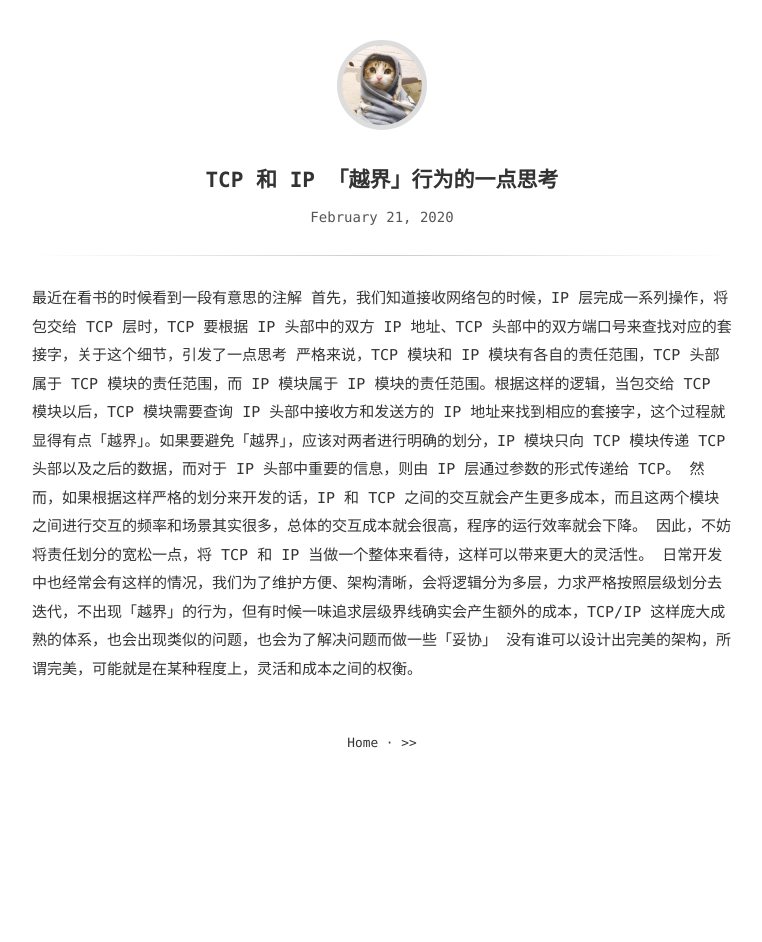
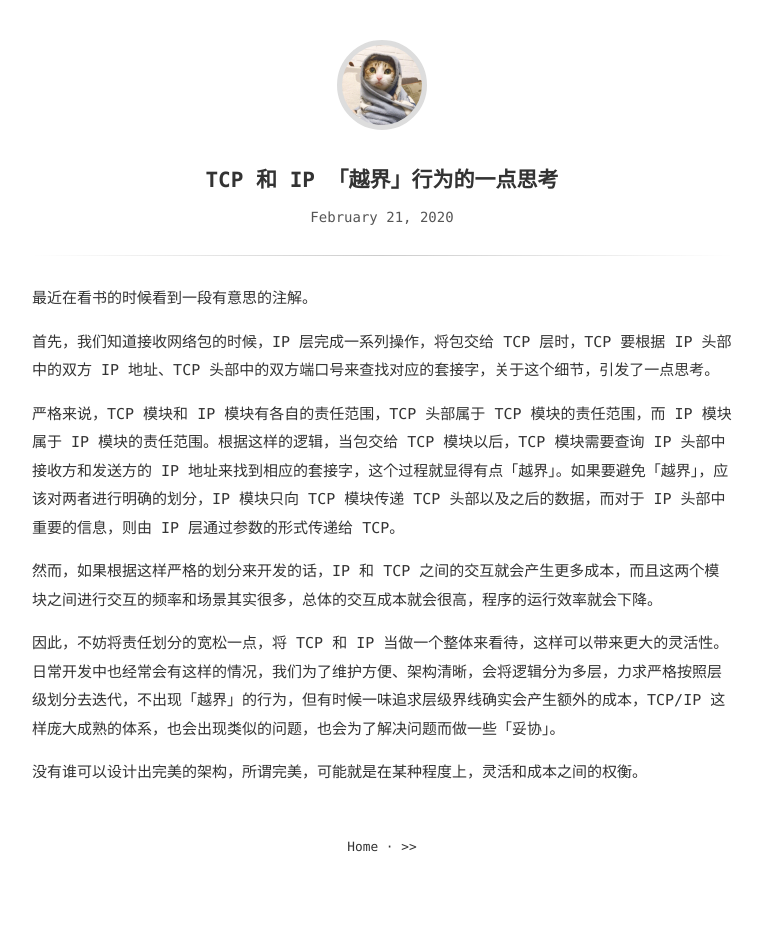
Before and after one commit to linkexin/linkexin.github.io, a Jekyll site: the page built from _posts/2020-02-21- TCP 和 IP 「越界」行为的一点思考.md, in a window 1280 px wide. Shown: the whole page, without its empty margins (258-1020 px from the left). Built offline with Jekyll 4.4.1, drawn with Linux system fonts in a browser that asks for light colours; before the commit the page ends 900 px from its top, so only the background shows below that.

Commit message:
格式修改

```diff
--- a/_posts/2020-02-21- TCP 和 IP 「越界」行为的一点思考.md
+++ b/_posts/2020-02-21- TCP 和 IP 「越界」行为的一点思考.md
@@ -2,10 +2,15 @@
 title: TCP 和 IP 「越界」行为的一点思考
 ---
 
-最近在看书的时候看到一段有意思的注解
-首先，我们知道接收网络包的时候，IP 层完成一系列操作，将包交给 TCP 层时，TCP 要根据 IP 头部中的双方 IP 地址、TCP 头部中的双方端口号来查找对应的套接字，关于这个细节，引发了一点思考
+最近在看书的时候看到一段有意思的注解。
+
+首先，我们知道接收网络包的时候，IP 层完成一系列操作，将包交给 TCP 层时，TCP 要根据 IP 头部中的双方 IP 地址、TCP 头部中的双方端口号来查找对应的套接字，关于这个细节，引发了一点思考。
+
 严格来说，TCP 模块和 IP 模块有各自的责任范围，TCP 头部属于 TCP 模块的责任范围，而 IP 模块属于 IP 模块的责任范围。根据这样的逻辑，当包交给 TCP 模块以后，TCP 模块需要查询 IP 头部中接收方和发送方的 IP 地址来找到相应的套接字，这个过程就显得有点「越界」。如果要避免「越界」，应该对两者进行明确的划分，IP 模块只向 TCP 模块传递 TCP 头部以及之后的数据，而对于 IP 头部中重要的信息，则由 IP 层通过参数的形式传递给 TCP。
+
 然而，如果根据这样严格的划分来开发的话，IP 和 TCP 之间的交互就会产生更多成本，而且这两个模块之间进行交互的频率和场景其实很多，总体的交互成本就会很高，程序的运行效率就会下降。
+
 因此，不妨将责任划分的宽松一点，将 TCP 和 IP 当做一个整体来看待，这样可以带来更大的灵活性。
-日常开发中也经常会有这样的情况，我们为了维护方便、架构清晰，会将逻辑分为多层，力求严格按照层级划分去迭代，不出现「越界」的行为，但有时候一味追求层级界线确实会产生额外的成本，TCP/IP 这样庞大成熟的体系，也会出现类似的问题，也会为了解决问题而做一些「妥协」
+日常开发中也经常会有这样的情况，我们为了维护方便、架构清晰，会将逻辑分为多层，力求严格按照层级划分去迭代，不出现「越界」的行为，但有时候一味追求层级界线确实会产生额外的成本，TCP/IP 这样庞大成熟的体系，也会出现类似的问题，也会为了解决问题而做一些「妥协」。
+
 没有谁可以设计出完美的架构，所谓完美，可能就是在某种程度上，灵活和成本之间的权衡。
```
